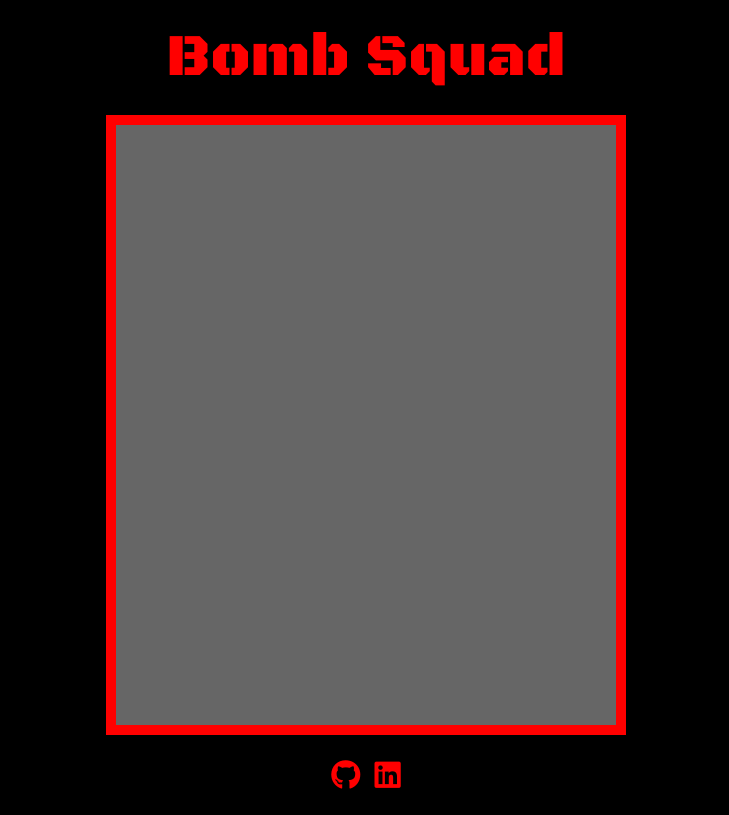
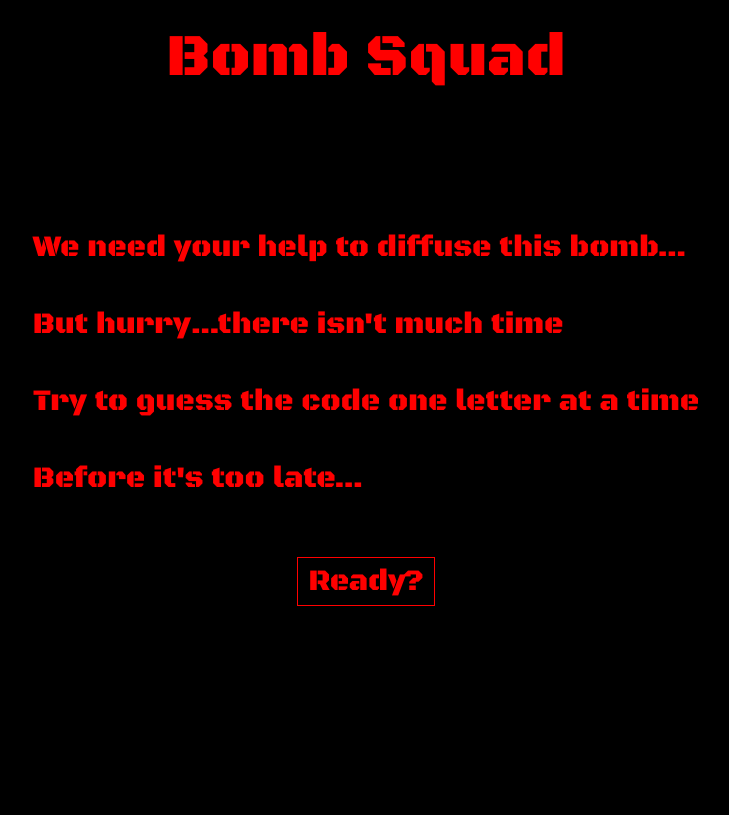
Before and after one commit to joshkohane/Bomb-Squad, a plain HTML site: page dist/index.html in a window 1280 px wide. Shown: the whole page, without its empty margins (274-1003 px from the left). Drawn offline with Linux system fonts and the light colour scheme.

Commit message:
Set up start screen

```diff
--- /dev/null
+++ b/css/game-start.css
@@ -0,0 +1,50 @@
+@keyframes typewriter {
+    from {width: 0}
+    to {width: 100%;}
+}
+
+.game-start-container {
+    position: absolute;
+    width: 100%;
+    height: 100%;
+    background-color: black;
+    font-family: 'Black Ops One', cursive;
+    color: red;
+    display:flex;
+    flex-direction: column;
+    justify-content: center;
+    align-items: center;
+}
+
+.hidden {
+    display: none;
+}
+
+.game-start {
+    padding-bottom: 40px;
+}
+
+.game-start-text {
+    font-size: 30px;
+    padding: 20px 0;
+}
+
+.text-end {
+    font-size: 30px;
+    padding: 20px 0;
+    animation: typewriter 3.5s steps(40, end);
+    overflow: hidden;
+    white-space: nowrap;
+}
+
+.game-start-btn {
+    font-size: 30px;
+    border: 1px solid red;
+    padding: 5px 10px;
+    animation: delay 4s;
+}
+
+.game-start-btn:hover {
+    background-color: red;
+    color: white;
+}
--- a/css/main.css
+++ b/css/main.css
@@ -4,6 +4,13 @@ body {
     justify-content: center;
     align-items: center;
     background-color: black;
+    position: relative;
+}
+
+.main-game-container {
+    display: flex;
+    flex-direction: column;
+    align-items: center;
 }
 
 .main-title {
@@ -11,6 +18,7 @@ body {
     font-size: 60px;
     padding: 20px;
     font-family: 'Black Ops One', cursive;
+    z-index: 1;
 }
 
 #game-canvas {
--- a/dist/index.html
+++ b/dist/index.html
@@ -7,12 +7,23 @@
     <link rel="icon" href="favicon.ico" type="image/x-icon" />
     <link type="text/css" rel="stylesheet" href="../css/reset.css">
     <link type="text/css" rel="stylesheet" href="../css/main.css">
+    <link type="text/css" rel="stylesheet" href="../css/game-start.css">
     <link rel="preconnect" href="https://fonts.gstatic.com">
     <link href="https://fonts.googleapis.com/css2?family=Black+Ops+One&display=swap" rel="stylesheet">
     <script src="https://kit.fontawesome.com/1576428ae6.js" crossorigin="anonymous"></script>
     <title>Bomb Squad</title>
 </head>
 <body>
+    <div class="game-start-container" id="game-start-container" >
+        <div class="game-start">
+            <h1 class="game-start-text" >We need your help to diffuse this bomb...</h1>
+            <p class="game-start-text" >But hurry...there isn't much time</p>
+            <p class="game-start-text" >Try to guess the code one letter at a time</p>
+            <p class="text-end" >Before it's too late...</p>
+        </div>
+        <button id="game-start-btn" class="game-start-btn">Ready?</button>
+    </div>
+    <div class="main-game-container" >
         <h1 class="main-title" >Bomb Squad</h1>
         <canvas id="game-canvas" height="600" width="500" style="background-color: #666666;"></canvas>
         <div id="root"></div>
@@ -24,5 +35,6 @@
                 <i class="fab fa-linkedin linkedin-icon"></i>
             </a>
         </div>
+    </div>
 </body>
 </html>
--- a/dist/main.js
+++ b/dist/main.js
@@ -10,6 +10,6 @@
 /*!**********************!*\
   !*** ./src/index.js ***!
   \**********************/
-eval("console.log('WEBPACK IS WORKING')\n\n\ndocument.addEventListener(\"DOMContentLoaded\", () => {\n    console.log('WEBPACK');\n    const canvas = document.getElementById('game-canvas');\n    // canvas.fillStyle = 'black';\n})\n\n//# sourceURL=webpack:///./src/index.js?");
+eval("console.log('WEBPACK IS WORKING')\n\n\ndocument.addEventListener(\"DOMContentLoaded\", () => {\n    console.log('WEBPACK');\n    const canvas = document.getElementById('game-canvas');\n    const gameStartBtn = document.getElementById('game-start-btn');\n    const gameStart = document.getElementById('game-start-container');\n\n\n    gameStartBtn.addEventListener('click', () => {\n        gameStart.classList.add('hidden')\n    })\n})\n\n//# sourceURL=webpack:///./src/index.js?");
 /******/ })()
 ;
```
Also changed, not shown: src/game_start.js (added, +8 -0 lines), src/index.js (+7 -1 lines). Lines whose indentation alone changed are shown as unchanged.
